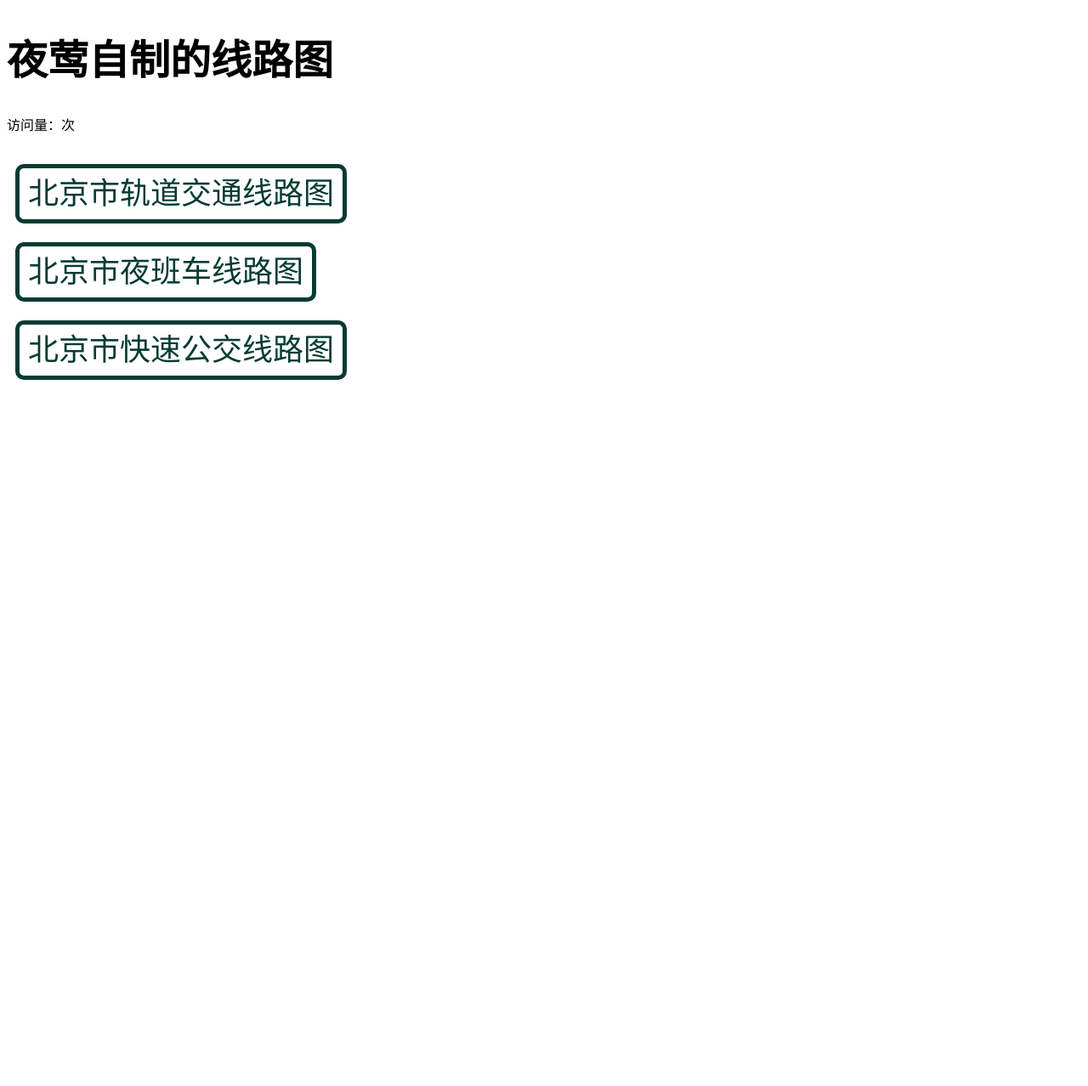
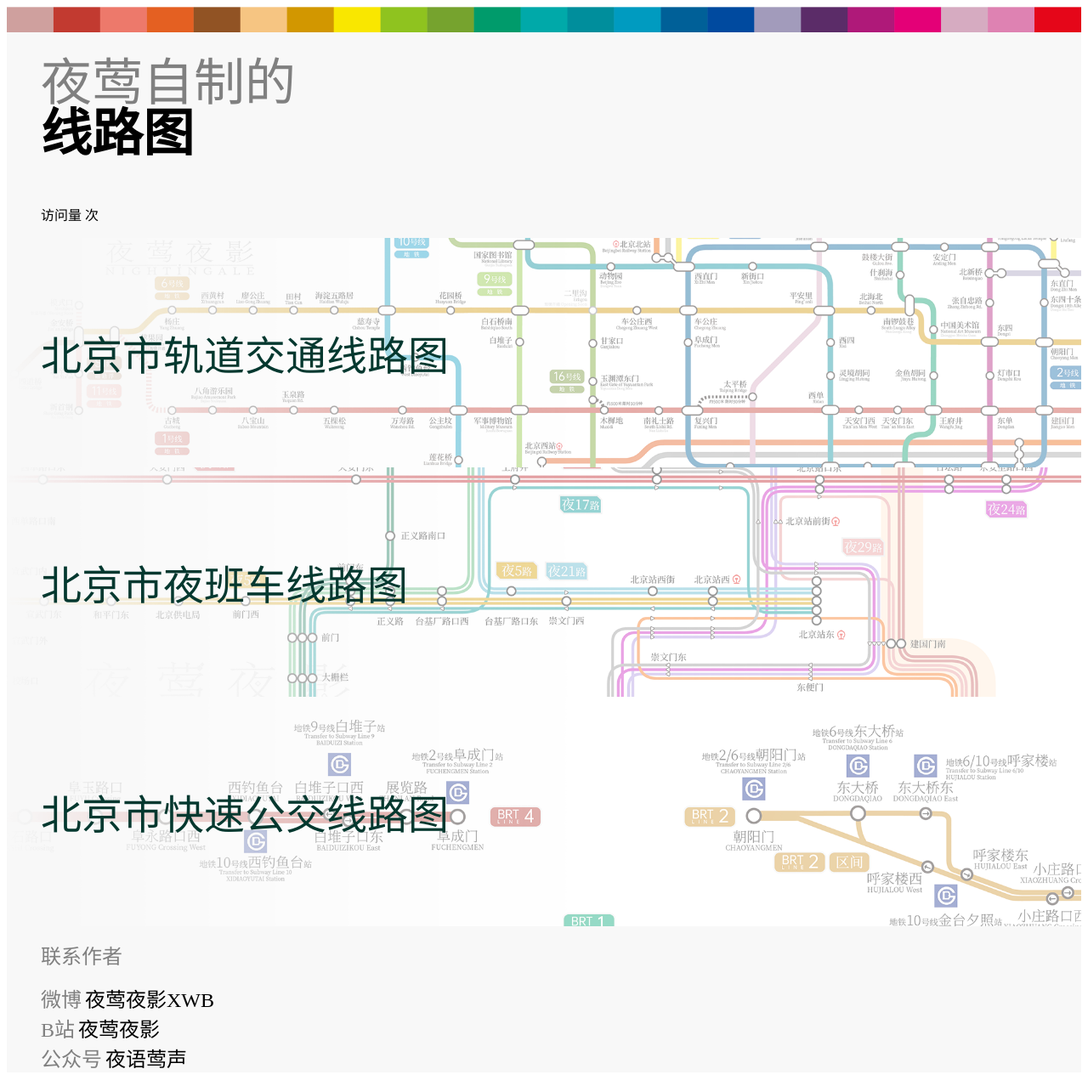
Before and after one commit to yyyeying/NightingaleTransitMap, a plain HTML site: page index.html in a window 1280 px wide. Shown: the whole page at 85% size. Before the commit the page ends 800 px from the top, so only its background shows below. Drawn offline with Linux system fonts and the light colour scheme; some packages are replaced by stand-ins of ours; a script that the page names is missing.

Commit message:
big prettify work

```diff
--- a/index.html
+++ b/index.html
@@ -10,19 +10,37 @@
 </head>
 
 <body>
-    <h1 class="title">夜莺自制的线路图</h1>
-    <script async src="//busuanzi.ibruce.info/busuanzi/2.3/busuanzi.pure.mini.js"></script>
-    <span id="busuanzi_container_site_pv">访问量：<span id="busuanzi_value_site_pv"></span>次</span>
-    <div>
-
-        <div class="map-entrance-warpper">
-            <a href="./pages/rail_transit_beijing.html" class="map-entrance">北京市轨道交通线路图</a>
-        </div class="map-entrance-warpper">
+    <div class="background">
         <div>
-            <a href="./pages/night_bus_beijing.html" class="map-entrance">北京市夜班车线路图</a>
+            <img src="./pages/resources/images/title.png" class="title-img">
+            <div class="title-wrapper">
+                <p><span class="title-alt">夜莺自制的</span><br><span class="title">线路图</span></p>
+            </div>
         </div>
-        <div class="map-entrance-warpper">
-            <a href="./pages/brt_beijing.html" class="map-entrance">北京市快速公交线路图</a>
+        <div>
+            <p class="info">
+                <script async src="//busuanzi.ibruce.info/busuanzi/2.3/busuanzi.pure.mini.js"></script>
+                <span id="busuanzi_container_site_pv">访问量 <span id="busuanzi_value_site_pv"></span>次</span>
+            </p>
+            <div class="map-entrance-warpper rail-background">
+                <a class="map-entrance" href="./pages/rail_transit_beijing.html">北京市轨道交通线路图</a>
+            </div>
+            <div class="map-entrance-warpper night-background" >
+                <a class="map-entrance" href="./pages/night_bus_beijing.html">北京市夜班车线路图</a>
+            </div>
+            <div class="map-entrance-warpper brt-background">
+                <a class="map-entrance" href="./pages/brt_beijing.html">北京市快速公交线路图</a>
+            </div>
+        </div>
+        <div>
+            <p class="info">
+                <span class="little-title">联系作者</span>
+                <ul>
+                    <li><a href="https://weibo.com/yyyeying/profile"><span class="author">微博</span>   <span class="name">夜莺夜影XWB</span></a></li>
+                    <li><a href="https://space.bilibili.com/5379445"><span class="author">B站</span>   <span class="name">夜莺夜影</span></a></li>
+                    <li><a><span class="author">公众号</span>   <span class="name">夜语莺声</span></a></li>
+                </ul>
+            </p>
         </div>
     </div>
 </body>
--- a/pages/style.css
+++ b/pages/style.css
@@ -1,57 +1,152 @@
-.menu{
-    text-align:center;
-    color:black;
-    font-size: 18px;
+.map-entrance-warpper {
+    padding-top: 100px;
+    padding-bottom: 100px;
+    background-repeat: no-repeat;
+    background-size: 100% auto;
+    background-position: 40%;
 }
 
-.map-entrance-warpper{
-    padding-top: 40px;
-    padding-bottom: 40px;
+.map-entrance-warpper.rail-background {
+    background-image: url(./resources/images/map_entrance_background_rail_alt.png);
 }
 
-.map-entrance:link{
-    text-align:center;
-    color:rgb(5, 59, 50);
-    font-size: 36px;
-    border-radius: 10px;
-    border-width: 5px;
-    border-style:solid;
-    text-decoration: none;
-    margin: 10px 10px 10px 10px;
-    padding: 10px 10px 10px 10px;
+.map-entrance-warpper.rail-background:hover {
+    background-image: url(./resources/images/map_entrance_background_rail.png);
 }
 
-.map-entrance:visited{
-    text-align:center;
-    color:rgb(5, 59, 50);
-    font-size: 36px;
-    border-radius: 10px;
-    border-width: 5px;
-    border-style:solid;
-    text-decoration: none;
-    margin: 10px 10px 10px 10px;
-    padding: 10px 10px 10px 10px;
+.map-entrance-warpper.night-background {
+    background-image: url(./resources/images/map_entrance_background_night_alt.png);
 }
 
-.map-entrance:hover{
-    text-align:center;
-    color:white;
-    background-color: rgb(5, 59, 50);
-    font-size: 36px;
-    border-radius: 10px;
-    border-width: 5px;
-    border-style:solid;
-    border-color: rgb(5, 59, 50);
-    text-decoration: none;
-    margin: 10px 10px 10px 10px;
-    padding: 10px 10px 10px 10px;
+.map-entrance-warpper.night-background:hover {
+    background-image: url(./resources/images/map_entrance_background_night.png);
 }
 
-.title{
-    font-size: 48px;
+.map-entrance-warpper.brt-background {
+    background-image: url(./resources/images/map_entrance_background_brt_alt.png);
 }
 
-.map{
+.map-entrance-warpper.brt-background:hover {
+    background-image: url(./resources/images/map_entrance_background_brt.png);
+}
+
+.map-entrance-warpper:hover .map-entrance{
+    font-weight: bold;
+    text-shadow: 0px, 0px, 5px, white;
+}
+
+.map-entrance {
+    text-align: center;
+    color: var(--menu-color);
+    font-size: var(--map-entrance-size);
+    text-decoration: none;
+    padding-left: 40px;
+}
+
+.map-entrance-background {
+    display: block;
+    height: auto;
+    max-width: 100%;
+    opacity: 0.5;
+}
+
+.map-entrance-background:hover {
+    opacity: 1;
+}
+
+.menu {
+    text-align: center;
+    color: var(--menu-color);
+    font-size: var(--menu-size);
+    text-decoration: none;
+    padding-left: 40px;
     height: auto;
     max-width: 100%;
 }
+
+.menu:hover {
+    font-weight: bold;
+}
+
+.title {
+    font-size: var(--title-size);
+    font-weight: bold;
+    padding-left: 40px;
+    color: var(--title-color);
+    line-height: 1;
+}
+
+.title-alt {
+    font-size: var(--title-size);
+    padding-left: 40px;
+    font-weight: normal;
+    color: var(--title-color-alt);
+    line-height: 1;
+}
+
+.title-wrapper {
+    background-color: var(--background-color);
+    background-size: auto;
+    padding-top: 10px;
+    padding-bottom: 20px;
+}
+
+.title-img {
+    display: inline-block;
+    height: auto;
+    max-width: 100%;
+}
+
+.background {
+    background-color: var(--background-color);
+    background-size: auto;
+}
+
+.map {
+    height: auto;
+    max-width: 100%;
+    padding-top: 20px;
+}
+
+span.author{
+    font-size: 24px;
+    color: #808080;
+    text-decoration: none;
+}
+
+span.name{
+    font-size: 24px;
+    color: #000000;
+}
+
+span.little-title{
+    font-size: 24px;
+    color: #808080;
+    font-weight: normal;
+}
+
+a:link{
+    text-decoration: none;
+}
+
+p.info{
+    padding-left: 40px;
+    text-align: left;
+}
+
+ul{
+    list-style: none;
+}
+
+:root {
+    --title-color: #000000;
+    --title-color-alt: #808080;
+    --menu-color: #04382f;
+    --menu-size: 36px;
+    --background-color: #F8F8F8;
+    --background-color-hover: #F8F8F8;
+    --title-size: 60px;
+    --map-entrance-size: 48px;
+    --map-entrance-radius: 10px;
+    --map-entrance-width: 5px;
+}
```
Also changed, not shown: maps/BeijingRailTransitMap/20221231/info.json (added, +9 -0 lines), pages/brt_beijing.html (+22 -5 lines), pages/night_bus_beijing.html (+23 -5 lines), pages/rail_transit_beijing.html (+24 -5 lines), pages/resources/images/map_entrance_background_brt.png (added), pages/resources/images/map_entrance_background_brt_alt.png (added), pages/resources/images/map_entrance_background_night.png (added), pages/resources/images/map_entrance_background_night_alt.png (added), pages/resources/images/map_entrance_background_rail.png (added), pages/resources/images/map_entrance_background_rail_alt.png (added), pages/resources/images/title.png (added), pages/scripts/get_map_info.js (added), 1 other file.
